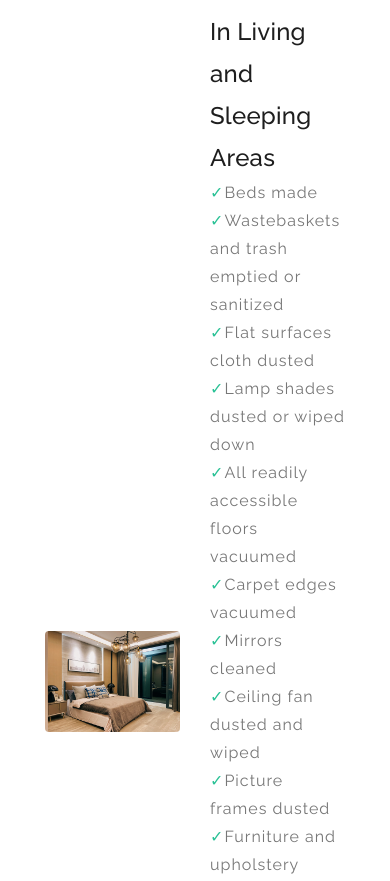
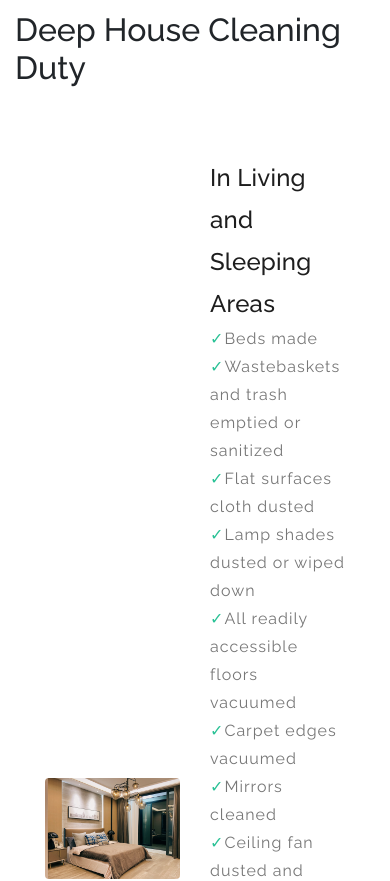
Before and after one commit to rafaelamartinss/thinkclean, a Nuxt app: page / in a window 390 px wide. Shown: the part 1300-2181 px from the top of the page. Built offline with nearby package versions, Linux system fonts and the light colour scheme.

Commit message:
create and add about us components to index view

```diff
--- /dev/null
+++ b/components/AboutUsCard.vue
@@ -0,0 +1,33 @@
+<template>
+    <div class="col-lg-12 d-flex features-item">
+        <div class="col-lg-6 col-md-12 col-sm-12 align-self-center" data-scroll-reveal="enter left move 30px over 0.6s after 0.4s">
+            <img src="~/assets/images/places/room.jpg" class="rounded img-fluid d-block mx-auto" alt="App">
+        </div>
+        <div class="col-lg-6 col-md-12 col-sm-12 align-self-center mobile-top-fix">
+            <div class="left-heading">
+                <h2 class="section-title">In Living and Sleeping Areas</h2>
+            </div>
+            <div class="left-text">
+                <ul>
+                    <li>Beds made</li>
+                    <li>Wastebaskets and trash emptied or sanitized</li>
+                    <li>Flat surfaces cloth dusted</li>
+                    <li>Lamp shades dusted or wiped down</li>
+                    <li>All readily accessible floors vacuumed</li>
+                    <li>Carpet edges vacuumed</li>
+                    <li>Mirrors cleaned</li>
+                    <li>Ceiling fan dusted and wiped</li>
+                    <li>Picture frames dusted</li>
+                    <li>Furniture and upholstery vacuumed</li>
+                    <li>Window Sills, mini-blinds and ledges dusted or wiped down</li>
+                    <li>Knick-knacks cleaned</li>
+                    <li>Vents dusted</li>
+                    <li>Stairs and closet floors vacuumed</li>
+                    <li>Wood floors swept and dust mopped</li>
+                    <li>Cobwebs removed</li>
+                    <li>Baseboards dusted</li>
+                </ul>
+            </div>
+        </div>
+    </div>
+</template>
--- /dev/null
+++ b/components/AppAboutUsSection.vue
@@ -0,0 +1,14 @@
+<template>
+    <section class="section padding-top-70 padding-bottom-0" id="features">
+        <div class="features-title">
+            <h2>Deep House Cleaning Duty</h2>
+        </div>
+        <AboutUsCard />
+    </section>
+</template>
+<script>
+import AboutUsCard from './AboutUsCard.vue'
+export default {
+    components: { AboutUsCard }
+}
+</script>
--- a/pages/index.vue
+++ b/pages/index.vue
@@ -2,16 +2,16 @@
     <div class="col-12">
         <AppNavbar />
         <AppWelcomeSection />
-        <AppCard />
+        <AboutUsSection />
     </div>
 </template>
 
 <script>
-import AppCard from "../components/AppCard.vue";
+import AboutUsSection from "../components/AppAboutUsSection.vue";
 import AppNavbar from "../components/AppNavbar.vue";
 import AppWelcomeSection from "../components/AppWelcomeSection.vue";
 
 export default {
-    components: { AppCard, AppNavbar, AppWelcomeSection }
+    components: { AboutUsSection, AppNavbar, AppWelcomeSection }
 }
 </script>
```
